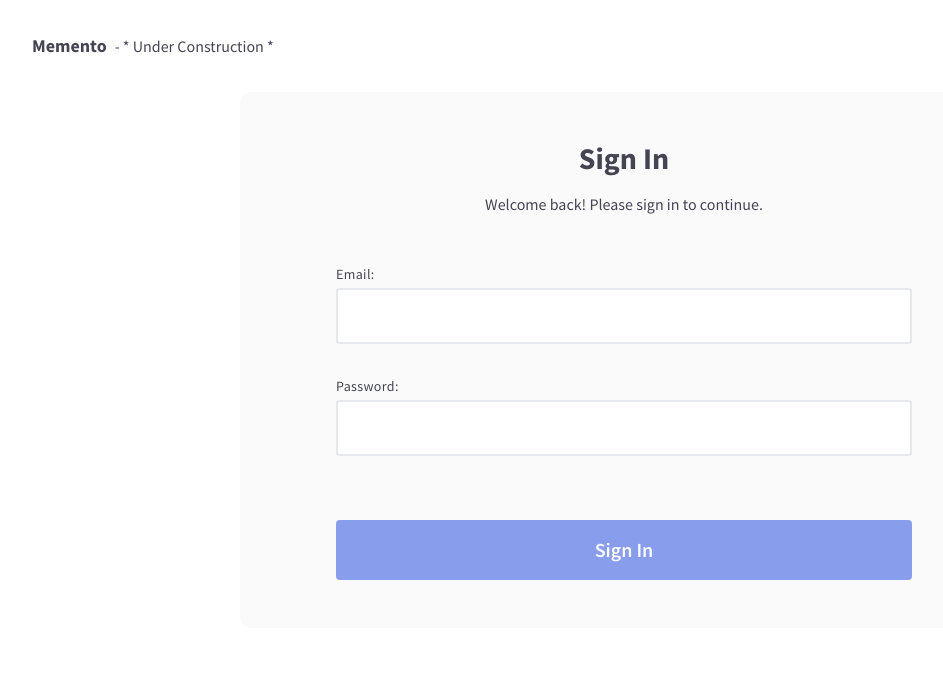
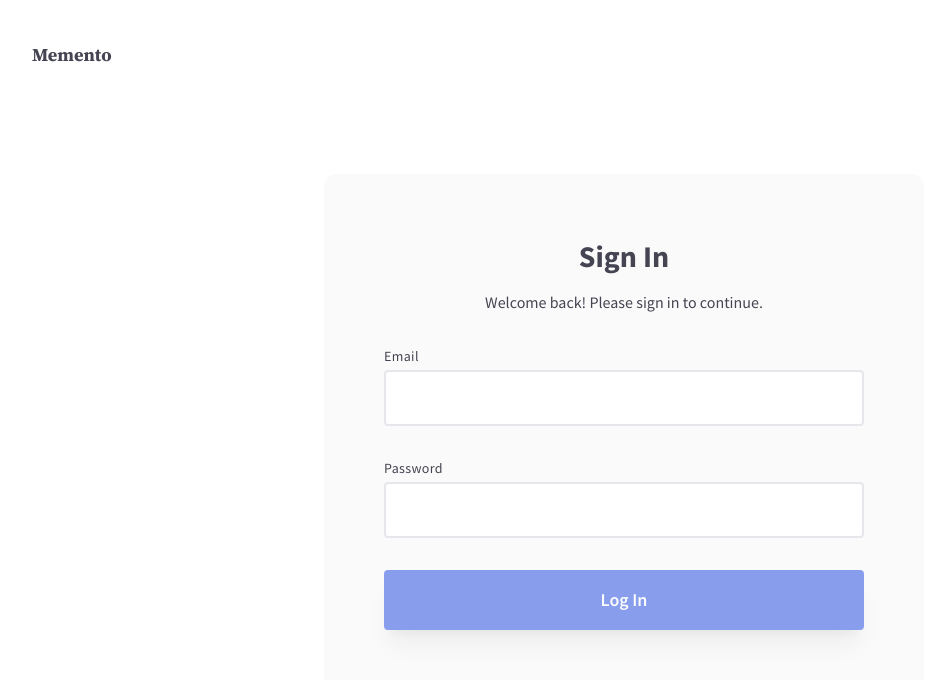
Before and after one commit to iris-jeong/memento-app, a Next.js app in the folder client/: page /login in a window 1280 px wide. Shown: the top 680 px of the page, without its empty margins (16-959 px from the left). Built offline with nearby package versions, Linux system fonts and the light colour scheme; no server answers.

Commit message:
Update login page with reusable components

```diff
--- a/client/src/api/auth.tsx
+++ b/client/src/api/auth.tsx
@@ -1,11 +1,11 @@
-import { FormData } from '@/types/forms';
-import { RegisterResponse } from '@/types/auth';
+import { LoginFormData, RegisterFormData } from '@/types/forms';
+import { Response } from '@/types/auth';
 
 const BASE_URL = process.env.NEXT_PUBLIC_API_BASE_URL;
 
 export async function registerUser(
-	formData: FormData
-): Promise<RegisterResponse> {
+	formData: RegisterFormData
+): Promise<Response> {
 	const url = `${BASE_URL}/auth/register`;
 	const response = await fetch(url, {
 		method: 'POST',
@@ -20,8 +20,29 @@ export async function registerUser(
 		throw new Error('Registration failed: ' + JSON.stringify(errorResult));
 	}
 
-	const result: RegisterResponse = await response.json();
+	const result: Response = await response.json();
 	console.log('Registration successful', result);
 
 	return result;
 }
+
+export async function loginUser(formData: LoginFormData): Promise<Response> {
+	const url = `${BASE_URL}/auth/login`;
+	const response = await fetch(url, {
+		method: 'POST',
+		headers: {
+			'Content-Type': 'application/json',
+		},
+		body: JSON.stringify(formData),
+	});
+
+	if (!response.ok) {
+		const errorResult = await response.json();
+		throw new Error('Login failed: ' + JSON.stringify(errorResult));
+	}
+
+	const result: Response = await response.json();
+	console.log('Sign in successful', result);
+
+	return result;
+}
--- a/client/src/app/login/page.tsx
+++ b/client/src/app/login/page.tsx
@@ -1,167 +1,105 @@
 'use client';
+import { loginUser } from '@/api/auth';
+import Button from '@/components/atoms/Button';
+import TextInput from '@/components/atoms/TextInput';
+import Header from '@/components/organisms/Header';
 import { useAuth } from '@/hooks/useAuth';
+import useForm from '@/hooks/useForm';
+import { LoginFormData } from '@/types/forms';
 import { useRouter } from 'next/navigation';
-import { ChangeEvent, FormEvent, useEffect, useState } from 'react';
-
-type FormData = {
-	email: string;
-	password: string;
-};
-
-type FormErrors = {
-	email?: string;
-	password?: string;
-};
+import { useState } from 'react';
 
 export default function Login() {
-	const [formData, setFormData] = useState<FormData>({
+	const initialValues: LoginFormData = {
 		email: '',
 		password: '',
-	});
-	const [formErrors, setFormErrors] = useState<FormErrors>({});
-	const [hasErrors, setHasErrors] = useState<boolean>(true);
+	};
+	const formFields: Array<{
+		id: keyof LoginFormData;
+		label: string;
+		type: string;
+	}> = [
+		{ id: 'email', label: 'Email', type: 'text' },
+		{ id: 'password', label: 'Password', type: 'password' },
+	];
 	const [loginError, setLoginError] = useState<string>('');
 	const auth = useAuth();
 	const router = useRouter();
 
-	useEffect(() => {
-		const fieldsFilled = formData.email.trim() && formData.password.trim();
-		const errorExists = Object.values(formErrors).some(
-			(error) => error !== undefined && error !== ''
-		);
-		setHasErrors(!fieldsFilled || errorExists);
-	}, [formData, formErrors]);
-
-	const validateField = (name: string, value: string) => {
-		const errors: FormErrors = { ...formErrors };
-
-		switch (name) {
-			case 'email':
-				const regex = /^[a-zA-Z0-9._%+-]+@[a-zA-Z0-9.-]+\.[a-zA-Z]{2,}$/;
-				const emailValid = regex.test(value);
-				errors.email = value.trim() && emailValid ? '' : 'Email is invalid.';
-				break;
-			case 'password':
-				errors.password =
-					value.trim() && value.length > 0 ? '' : 'Password cannot be empty';
-				break;
-			default:
-				break;
-		}
-
-		setFormErrors(errors);
-	};
-
-	const handleChange = (e: ChangeEvent<HTMLInputElement>) => {
-		const { name, value } = e.target;
-		setFormData({ ...formData, [name]: value });
-		validateField(name, value);
-	};
-
-	const handleSubmit = async (event: FormEvent<HTMLFormElement>) => {
-		event.preventDefault();
-
+	const onSubmit = async (formData: LoginFormData) => {
 		try {
-			const response = await fetch('http://localhost:3001/api/auth/login', {
-				method: 'POST',
-				headers: {
-					'Content-Type': 'application/json',
-				},
-				body: JSON.stringify(formData),
-			});
-
-			const result = await response.json();
-
-			if (!response.ok) {
-				const { message } = result;
-				setLoginError(message);
-				console.error('Sign in failed:', result);
-				return;
-			}
-			console.log('Sign in successful', result);
+			const { token, user } = await loginUser(formData);
 
 			// Store the token & user
-			const { token, user } = result;
-			if (token) {
+			if (token && user) {
 				localStorage.setItem('token', token);
 				localStorage.setItem('user', JSON.stringify(user));
 				auth.login(token, user);
 				router.push('/home');
 			}
 		} catch (error) {
+			setLoginError('Invalid email or password');
 			console.error('Error before or during fetch:', error);
 		}
 	};
 
+	const { formData, handleChange, handleSubmit, hasErrors, formErrors } =
+		useForm({
+			initialValues,
+			onSubmit,
+			onFieldChange: () => setLoginError(''),
+		});
+
 	return (
-		<div>
-			<header className="flex justify-between items-center p-4 sm:px-12 sm:py-8">
-				<a href="" className="mr-4 font-bold text-lg">
-					Memento
-					<span className="ml-2 text-base font-thin">
-						- * Under Construction *
-					</span>
-				</a>
-			</header>
-			<main className="flex justify-center">
-				<div className="bg-[#fafafa] w-full xs:w-3/5 rounded-xl mb-18">
-					<div className="my-12 flex flex-col items-center">
-						<h1 className="text-3xl font-bold">Sign In</h1>
-						<p className="mt-4">Welcome back! Please sign in to continue.</p>
+		<>
+			<Header />
+
+			<main className="h-screen flex justify-center xs:pt-16">
+				<div className="bg-[#fafafa] w-full h-screen xs:h-fit xs:w-3/5 xs:min-w-[500px] max-w-[600px] rounded-xl flex justify-center">
+					<div className="flex flex-col w-4/5 py-4 xs:py-16">
+						<div className="mb-8">
+							<h1 className="text-3xl text-center font-bold">Sign In</h1>
+							<p className="text-center mt-4">
+								Welcome back! Please sign in to continue.
+							</p>
 						</div>
 
 						<form
-						className="flex flex-col items-center mb-12"
+							className="flex flex-col items-center"
 							onSubmit={handleSubmit}
 						>
-						<div className="flex flex-col w-4/5 xs:w-3/4 mb-8">
-							<label htmlFor="email" className="text-sm mb-1 tracking-wide">
-								Email:
-							</label>
-							<input
-								id="email"
-								name="email"
-								type="text"
-								className="border-2 rounded h-14 px-2 text-lg"
-								value={formData.email}
+							{formFields.map((field) => (
+								<TextInput
+									key={field.id}
+									id={field.id}
+									type={field.type}
+									label={field.label}
+									value={formData[field.id]}
+									error={formErrors[field.id] || ''}
 									onChange={handleChange}
 								/>
-							{formErrors.email && (
-								<small className="text-red-600">{formErrors.email}</small>
+							))}
+
+							{loginError && (
+								<small className="text-red-600">{loginError}</small>
 							)}
-						</div>
 
-						<div className="flex flex-col w-4/5 xs:w-3/4 mb-8">
-							<label htmlFor="password" className="text-sm mb-1 tracking-wide">
-								Password:
-							</label>
-							<input
-								id="password"
-								name="password"
-								type="password"
-								className="border-2 rounded h-14 px-2 text-lg"
-								value={formData.password}
-								onChange={handleChange}
-							/>
-							{formErrors.password && (
-								<small className="text-red-600">{formErrors.password}</small>
-							)}
-						</div>
-
-						{loginError && <small className="text-red-600">{loginError}</small>}
-
-						<button
+							<Button
 								type="submit"
-							className={`bg-[#1945e2] w-3/4 px-8 py-4 rounded text-white font-semibold text-xl mt-8 ${
-								hasErrors ? 'opacity-50 cursor-none' : 'cursor-pointer'
-							}`}
+								variant="secondary"
+								className={
+									hasErrors
+										? 'opacity-50 cursor-default hover:bg-[#1945E2]'
+										: 'cursor-pointer'
+								}
 								disabled={hasErrors}
 							>
-							Sign In
-						</button>
+								Log In
+							</Button>
 						</form>
 					</div>
+				</div>
 			</main>
-		</div>
+		</>
 	);
 }
--- a/client/src/app/register/page.tsx
+++ b/client/src/app/register/page.tsx
@@ -1,7 +1,7 @@
 'use client';
 import { useAuth } from '@/hooks/useAuth';
 import { useRouter } from 'next/navigation';
-import { FormData } from '@/types/forms';
+import { RegisterFormData } from '@/types/forms';
 import useForm from '@/hooks/useForm';
 import { registerUser } from '@/api/auth';
 import Header from '@/components/organisms/Header';
@@ -9,22 +9,26 @@ import TextInput from '@/components/atoms/TextInput';
 import Button from '@/components/atoms/Button';
 
 export default function Register() {
-	const initialValues: FormData = {
+	const initialValues: RegisterFormData = {
 		firstName: '',
 		lastName: '',
 		email: '',
 		password: '',
 	};
-	const formFields = [
-		{ id: 'firstName', label: 'First Name' },
-		{ id: 'lastName', label: 'Last Name' },
-		{ id: 'email', label: 'Email' },
-		{ id: 'password', label: 'Password' },
+	const formFields: Array<{
+		id: keyof RegisterFormData;
+		label: string;
+		type: string;
+	}> = [
+		{ id: 'firstName', label: 'First Name', type: 'text' },
+		{ id: 'lastName', label: 'Last Name', type: 'text' },
+		{ id: 'email', label: 'Email', type: 'text' },
+		{ id: 'password', label: 'Password', type: 'password' },
 	];
 	const auth = useAuth();
 	const router = useRouter();
 
-	const onSubmit = async (formData: FormData) => {
+	const onSubmit = async (formData: RegisterFormData) => {
 		try {
 			const { token, user } = await registerUser(formData);
 
@@ -46,7 +50,7 @@ export default function Register() {
 		});
 
 	return (
-		<div>
+		<>
 			<Header />
 
 			<main className="flex justify-center">
@@ -67,13 +71,10 @@ export default function Register() {
 								<TextInput
 									key={field.id}
 									id={field.id}
+									type={field.type}
 									label={field.label}
-									value={formData[field.id as keyof FormData]}
-									error={
-										formErrors[field.id as keyof FormData]
-											? formErrors[field.id as keyof FormData]
-											: ''
-									}
+									value={formData[field.id]}
+									error={formErrors[field.id] || ''}
 									onChange={handleChange}
 								/>
 							))}
@@ -94,6 +95,6 @@ export default function Register() {
 					</div>
 				</div>
 			</main>
-		</div>
+		</>
 	);
 }
--- a/client/src/components/atoms/TextInput.tsx
+++ b/client/src/components/atoms/TextInput.tsx
@@ -2,6 +2,7 @@ import { TextInputProps } from '@/types/forms';
 
 export default function TextInput({
 	id,
+	type,
 	label,
 	value,
 	error,
@@ -15,7 +16,7 @@ export default function TextInput({
 			<input
 				id={id}
 				name={id}
-				type="text"
+				type={type}
 				className="border-2 rounded h-14 px-2 text-lg"
 				value={value}
 				onChange={onChange}
--- a/client/src/hooks/useForm.tsx
+++ b/client/src/hooks/useForm.tsx
@@ -1,9 +1,13 @@
 import { useState, useCallback, useMemo } from 'react';
-import { FormData, FormErrors, UseFormProps } from '@/types/forms';
+import { FormErrors, UseFormProps } from '@/types/forms';
 import { normalizeFormData, validateFormField } from '@/utils/formUtils';
 
-const useForm = ({ initialValues, onSubmit }: UseFormProps) => {
-	const [formData, setFormData] = useState<FormData>(initialValues);
+function useForm<T extends Record<string, any>>({
+	initialValues,
+	onSubmit,
+	onFieldChange,
+}: UseFormProps<T>) {
+	const [formData, setFormData] = useState<T>(initialValues);
 	const [formErrors, setFormErrors] = useState<Partial<FormErrors>>({});
 
 	// Calculate whether the form has errors if the form's data or errors change.
@@ -23,11 +27,14 @@ const useForm = ({ initialValues, onSubmit }: UseFormProps) => {
 		(e: React.ChangeEvent<HTMLInputElement>) => {
 			const { name, value } = e.target;
 
+			if (onFieldChange) {
+				onFieldChange(name as keyof T);
+			}
 			// Update the form data and form errors.
 			setFormData((prevData) => ({ ...prevData, [name]: value }));
 			handleValidation(name, value);
 		},
-		[handleValidation]
+		[handleValidation, onFieldChange]
 	);
 
 	const handleSubmit = useCallback(
@@ -41,6 +48,6 @@ const useForm = ({ initialValues, onSubmit }: UseFormProps) => {
 	);
 
 	return { formData, handleChange, handleSubmit, hasErrors, formErrors };
-};
+}
 
 export default useForm;
--- a/client/src/types/auth.tsx
+++ b/client/src/types/auth.tsx
@@ -5,7 +5,7 @@ export interface User {
 	email: string;
 }
 
-export interface RegisterResponse {
+export interface Response {
 	token: string;
 	user: User;
 }
```
Also changed, not shown: client/src/types/forms.tsx (+12 -5 lines). Lines whose indentation alone changed are shown as unchanged.
